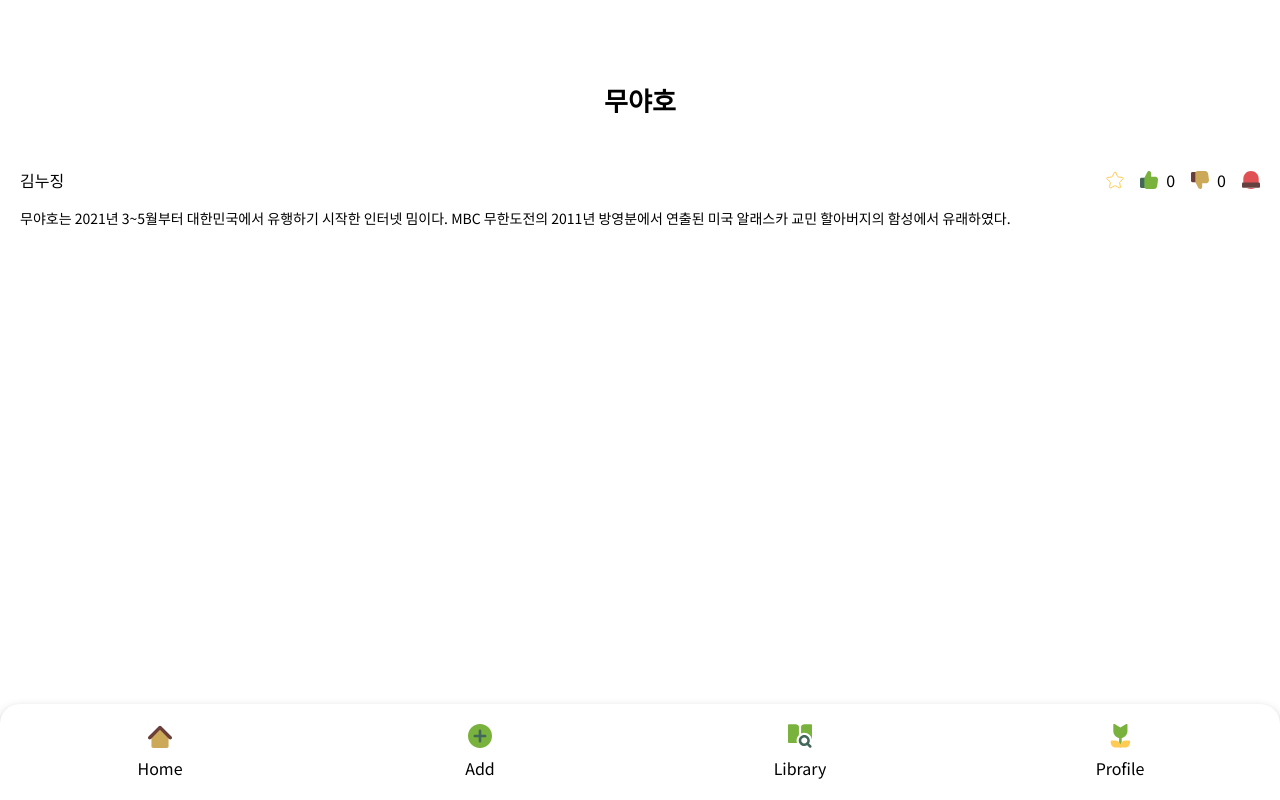
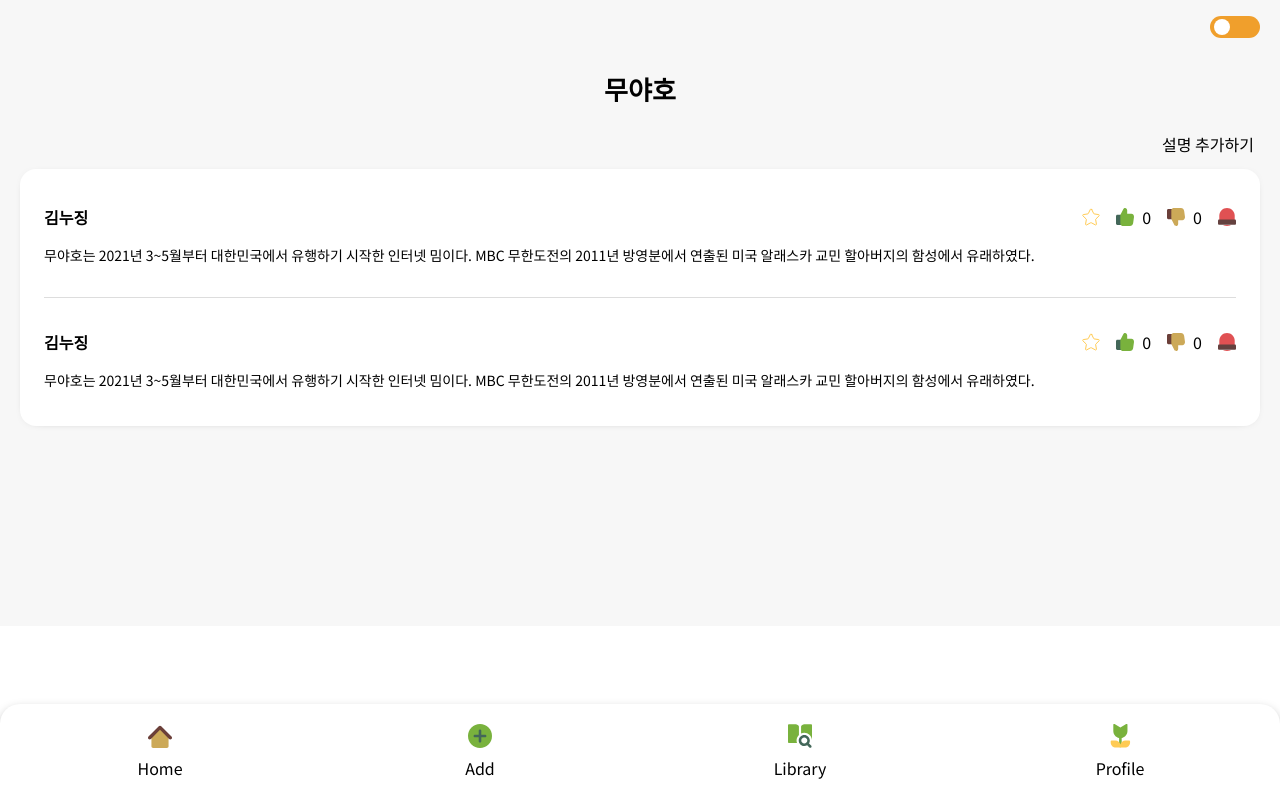
Before and after one commit to developyoun/memebook, a React (Create React App) app in the folder front/: page /word/1 in a window 1280 px wide. Built offline with nearby package versions, Linux system fonts and the light colour scheme; no server answers.

Commit message:
[design] 56th 기획/디자인 재구상중..

```diff
--- a/front/src/page/Library.js
+++ b/front/src/page/Library.js
@@ -40,15 +40,12 @@ export default function Word() {
 
 
   return (
-    <div className="layer">
-
-      <Title title="사전"></Title>
-
-      <div className="container">
-
-        <ul className="word_wrap">
-          <li className="word_box">
-            <h3 className="word_tit">ㄴ</h3>
+    <div className="library_wrap">
+      <div className="word_tab">
+        <div className="tab_item active">줄임말</div>
+        <div className="tab_item">자주쓰는</div>
+      </div>
+      <div className="word_wrap">
         <ul className="word_list">
           {
             libraryData?.map((item, idx) => {
@@ -61,8 +58,6 @@ export default function Word() {
           }
         </ul>
         <button type="button" onClick={pageMore}>더보기</button>
-          </li>
-        </ul>
       </div>
 
       <HomeFooter></HomeFooter>
--- a/front/src/page/WordDetail.js
+++ b/front/src/page/WordDetail.js
@@ -78,16 +78,58 @@ export default function WordDetail() {
   }, []);
 
   return (
-    <div className="layer">
+    <div className="detail_wrap">
       {
         reportOpen && (
           <CommentPort commentPortClose={commentReportOpen}></CommentPort>
         )
       }
-      <Title></Title>
-      <div className="container word_detail">
+      <div className="container">
+        <div className="detail_box">
           <h1 className="word_tit">무야호</h1>
+          <div className="desc_add_box">
+            <button type="button" className="desc_add_btn">설명 추가하기</button>
+          </div>
+
           <ul className="word_mean_list">
+            <li className="list">
+              <div className="mean_top">
+                <Link to="" className="name">김누징</Link>
+                <ul className="util_list">
+                  <li>
+                    <button type="button" className={`btn_scrape ${scrapeCheck ? 'active' : ''}`} onClick={ScrapeBtn}>
+                      <span className="blind">스크랩</span>
+                    </button>
+                  </li>
+                  <li>
+                    <button type="button" className="btn_like" onClick={wordReactionLike}>
+                      <span className="blind">좋아요</span>
+                    </button>
+                    <span className="count">
+                    {likeCount}
+                  </span>
+                  </li>
+                  <li>
+                    <button type="button" className="btn_dislike" onClick={wordReactionDislike}>
+                      <span className="blind">싫어요</span>
+                    </button>
+                    <span className="count">
+                    {dislikeCount}
+                  </span>
+                  </li>
+                  <li>
+                    <button type="button" className="btn_report" onClick={commentReportOpen}>
+                      <span className="blind">신고하기</span>
+                    </button>
+                  </li>
+                </ul>
+              </div>
+              <div className="mean_txt">
+                <p>
+                  무야호는 2021년 3~5월부터 대한민국에서 유행하기 시작한 인터넷 밈이다. MBC 무한도전의 2011년 방영분에서 연출된 미국 알래스카 교민 할아버지의 함성에서 유래하였다.
+                </p>
+              </div>
+            </li>
             <li className="list">
               <div className="mean_top">
                 <Link to="" className="name">김누징</Link>
@@ -129,5 +171,6 @@ export default function WordDetail() {
           </ul>
         </div>
       </div>
+    </div>
   );
 }
--- a/front/src/scss/library.scss
+++ b/front/src/scss/library.scss
@@ -1,22 +1,40 @@
+.library_wrap {
+  padding-top:80px;
+  background:#5F6F52;
+}
+
+.word_tab {
+  display:flex;
+  align-items:center;
+  margin-bottom:12px;
+  padding:0 12px;
+  .tab_item {
+    color:#fff;
+    &+.tab_item {
+      margin-left:12px;
+    }
+    &.active {
+      color:#FEFAE0;
+      font-weight:bold;
+    }
+  }
+}
+
 /* 자음에 따른 단어 리스트 */
 .word_wrap {
-  .word_box {
-    & + .word_box {
-      margin-top: 24px;
-    }
-
-    .word_tit {
-      margin-bottom: 12px;
-      padding: 8px;
-      border-radius: 8px;
-      background: #F5F5F5;
-    }
-
-    .word_list {
+  padding:24px;
+  border-top-left-radius:12px;
+  border-top-right-radius:12px;
+  background:#fff;
+  .word_list {
+    li {
+      &+li {
+        margin-top:8px;
+        padding-top:8px;
+        border-top:1px solid #F7F7F7;
+      }
       .item {
-        display: flex;
-        padding: 4px 0;
-        width: 100%;
+        display:block
       }
     }
   }
--- a/front/src/scss/wordDetail.scss
+++ b/front/src/scss/wordDetail.scss
@@ -1,15 +1,29 @@
-.word_detail {
+.detail_wrap {
+  background:#F7F7F7;
+}
+.detail_box {
+  margin:50px 0;
+  .desc_add_box {
+    display:flex;
+    margin-bottom:12px;
+    .desc_add_btn {
+      margin-left:auto;
+    }
+  }
   .word_tit {
+    margin-bottom:24px;
     font-size:26px;
     text-align:center;
   }
-
   .word_mean_list {
-    margin-top:50px;
+    padding:36px 24px;
+    border-radius:16px;
+    box-shadow: 0 1px 12px -10px #000;
+    background:#fff;
     .list {
       &+.list {
-        margin-top:24px;
-        padding-top:24px;
+        margin-top:32px;
+        padding-top:32px;
         border-top:1px solid #ddd;
       }
     }
@@ -18,6 +32,7 @@
       justify-content: space-between;
       .name {
         font-size:16px;
+        font-weight:bold;
       }
     }
     .util_list {
```
Lines whose indentation alone changed are shown as unchanged.
